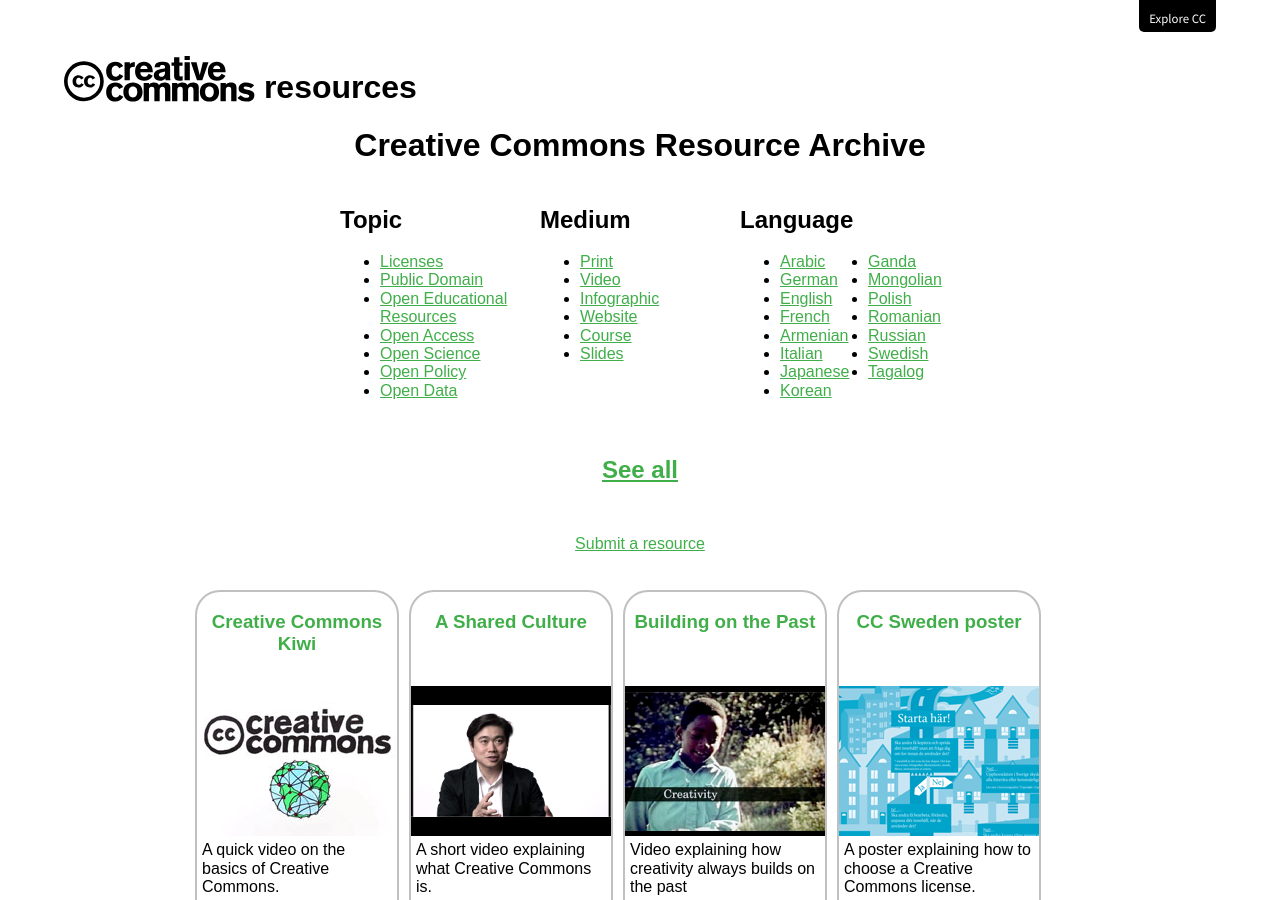
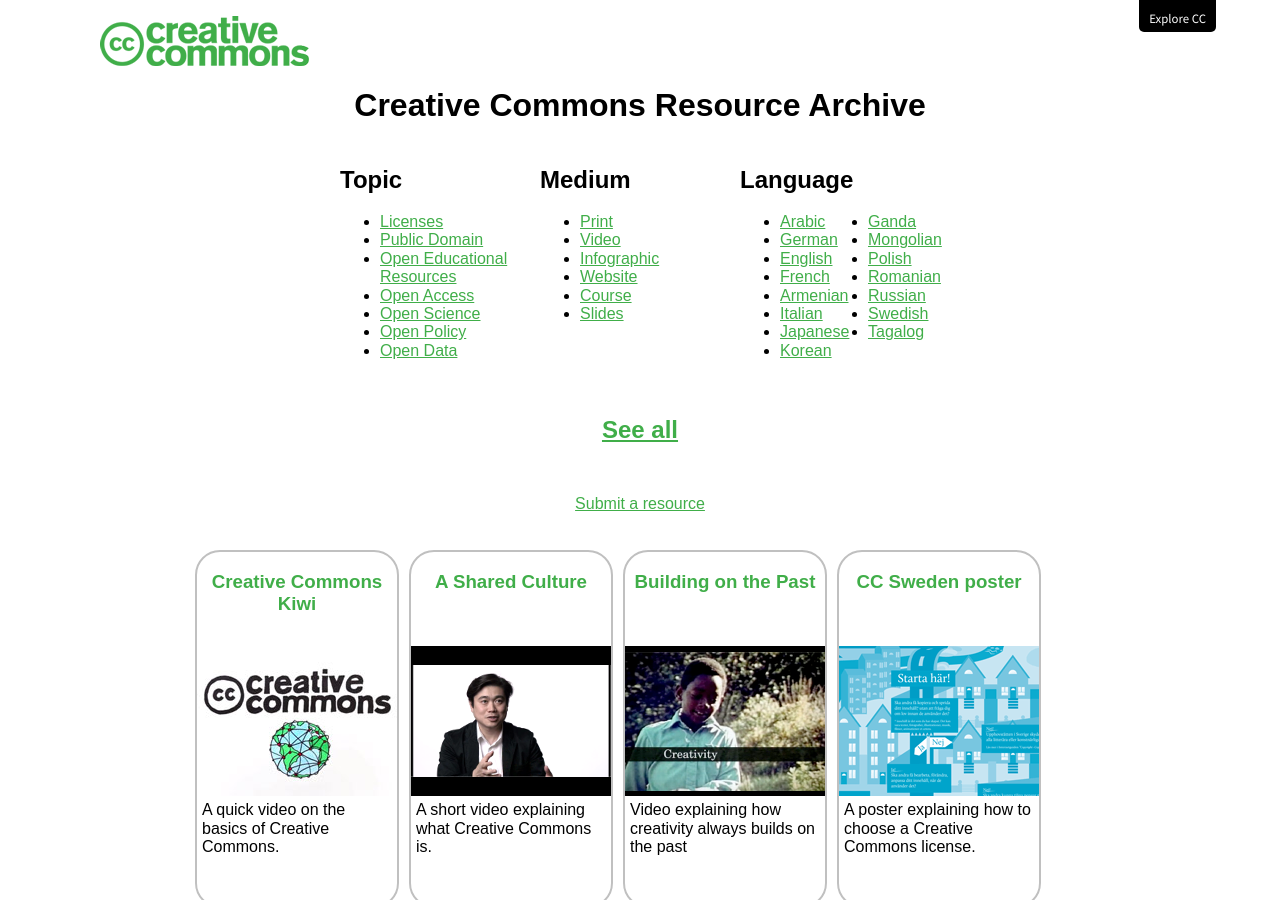
Before and after one commit to creativecommons/cc-resource-archive, a Jekyll site: the page built from docs/index.html, in a window 1280 px wide and 900 px high. Built offline with Jekyll 4.4.1, drawn with Linux system fonts in a browser that asks for light colours; nearby versions of some CDN libraries; library files that are not in the unit come from our copies; grey boxes are pictures that could not be loaded.

Commit message:
Revert "logo change"
This reverts commit f984839083edb91f9da557441788bb3dd0b8a9de.

```diff
--- a/docs/_includes/header.html
+++ b/docs/_includes/header.html
@@ -36,9 +36,7 @@
 </div>
 
 <!-- Main Content -->
-<div class="masthead">
-    <h1>
-        <a class="identity-logo" href="https://www.creativecommons.org">Creative Commons</a>
-        <span class="tagline">resources</span>
-    </h1>
-</div>
+
+<a href="//creativecommons.org/">
+    <div id="bannercc"></div>
+</a>
```
